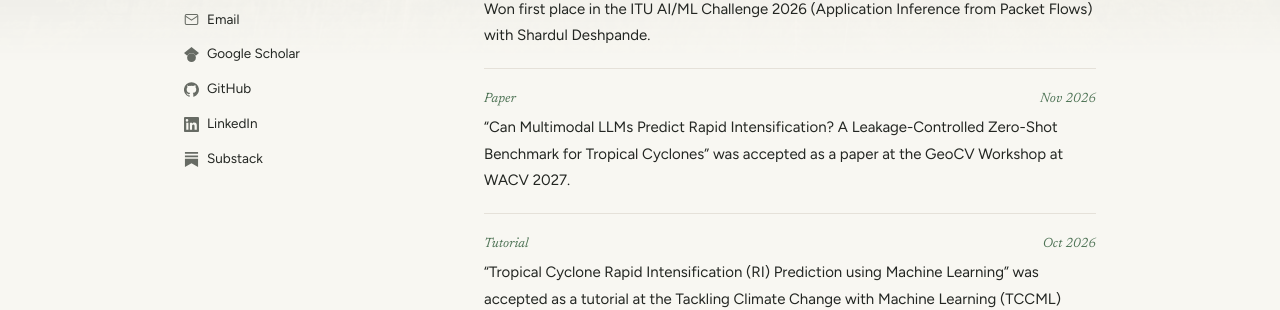
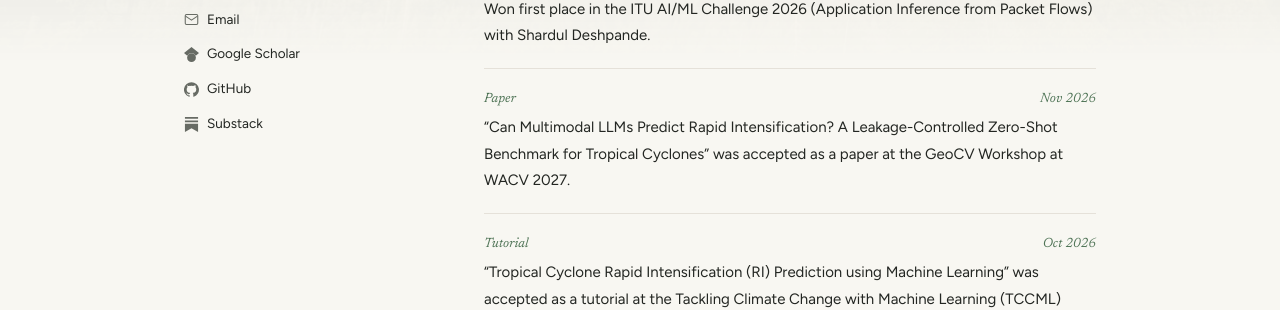
Before and after one commit to sukhadaghewari/sukhadaghewari.github.io, a Jekyll site: the page built from index.html, in a window 1280 px wide. Shown: the part 610-920 px from the top of the page. Built offline with Jekyll 4.4.1, drawn with Linux system fonts in a browser that asks for light colours.

Commit message:
Remove LinkedIn from the sidebar links; it stays in Contact
Co-Authored-By: Claude Opus 5.5 <noreply@anthropic.com>

```diff
--- a/_layouts/one.html
+++ b/_layouts/one.html
@@ -389,7 +389,7 @@
 {%- endif %}
 
 {%- comment -%} Links in the left column. These ones from _config.yml are left off. {%- endcomment -%}
-{%- assign hidden_links = "OpenReview|Bluesky|X" | split: "|" %}
+{%- assign hidden_links = "OpenReview|Bluesky|X|LinkedIn" | split: "|" %}
 <div class="layout">
 <aside class="side">
   {%- if site.photo %}<picture class="photo">{% if site.photo_webp %}<source type="image/webp" srcset="{{ site.photo_webp | relative_url }}">{% endif %}<img src="{{ site.photo | relative_url }}" alt="Photo of {{ site.title | escape }}" width="196" height="196"></picture>{% endif %}
```
